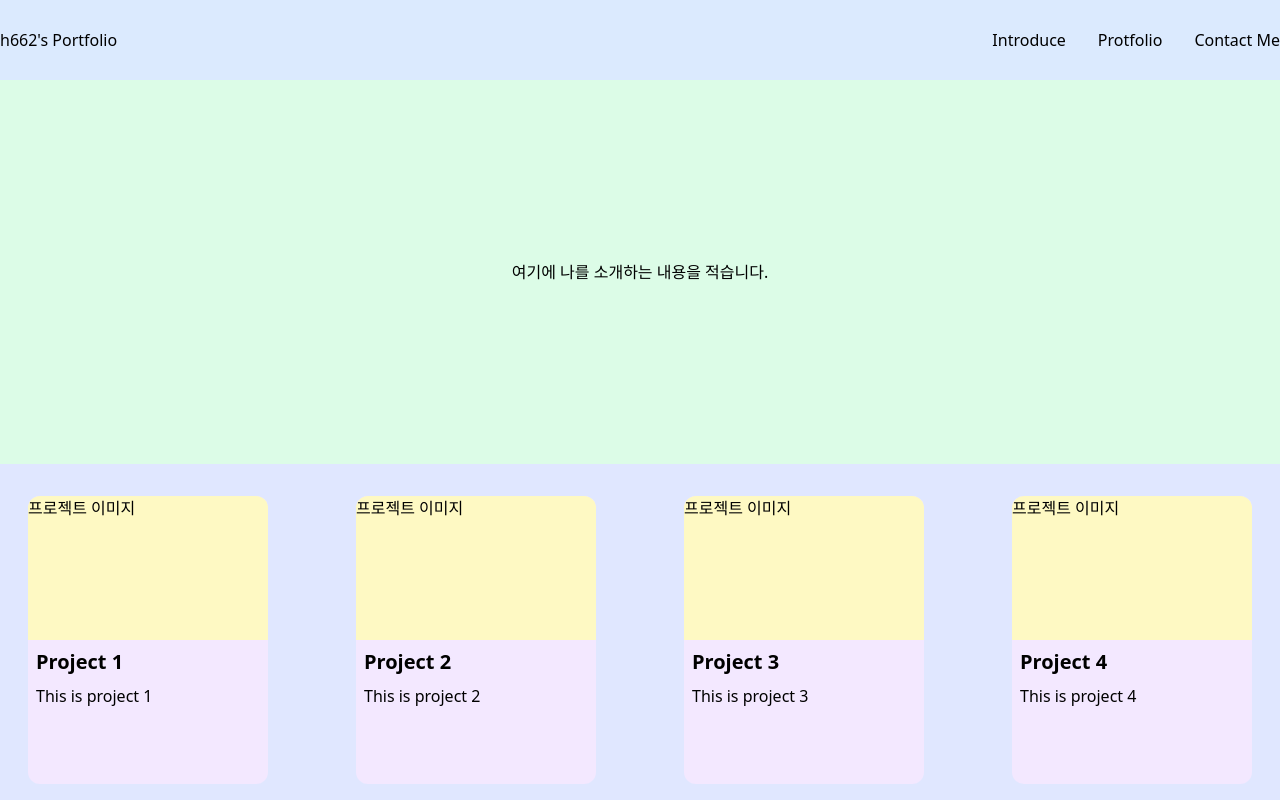
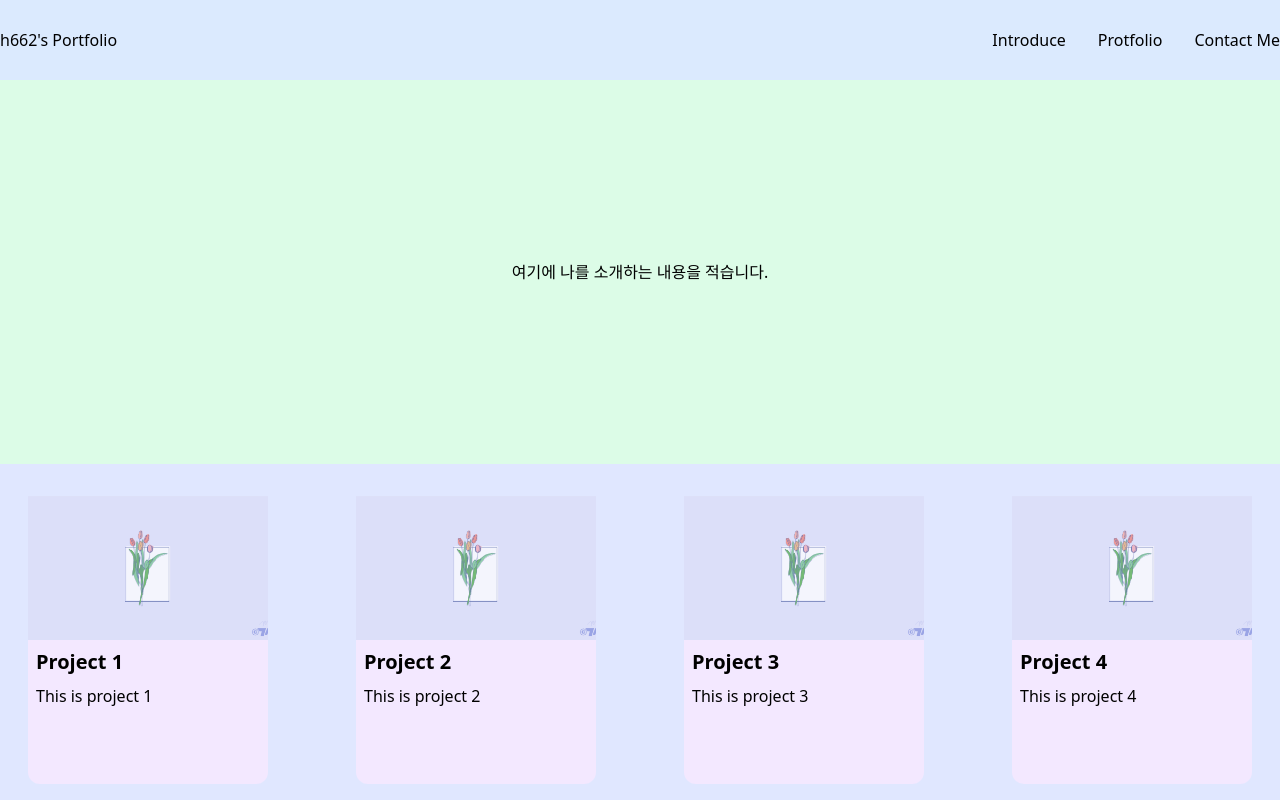
Before and after one commit to seon-2/bcs-part2-react, a React (Create React App) app in the folder portfolio/: page / in a window 1280 px wide. Shown: the top 800 px of the page. Built offline with nearby package versions, Linux system fonts and the light colour scheme.

Commit message:
💄 [design] 이미지 가져오기

```diff
--- a/portfolio/src/components/PortfolioCard.jsx
+++ b/portfolio/src/components/PortfolioCard.jsx
@@ -11,7 +11,12 @@ function PortfolioCard({ title, desc, image }) {
   return (
     <li className="bg-purple-100 w-60 h-72 rounded-xl">
       <div className="bg-yellow-100 w-full h-1/2 rounded-t-xl">
-        프로젝트 이미지
+        <img
+          className="w-full h-full object-cover"
+          src={`${process.env.PUBLIC_URL}/${image}`}
+          alt="projectImg"
+        />
+        {/* public 경로에서 이미지 불러오는 방법 (json 파일에 img 경로 추가해줘함) */}
       </div>
       <div className="text-xl font-bold mt-2 mx-2">{title}</div>
       <div className="mt-2 mx-2">{desc}</div>
```
Also changed, not shown: portfolio/public/images/project-image.png (added).
